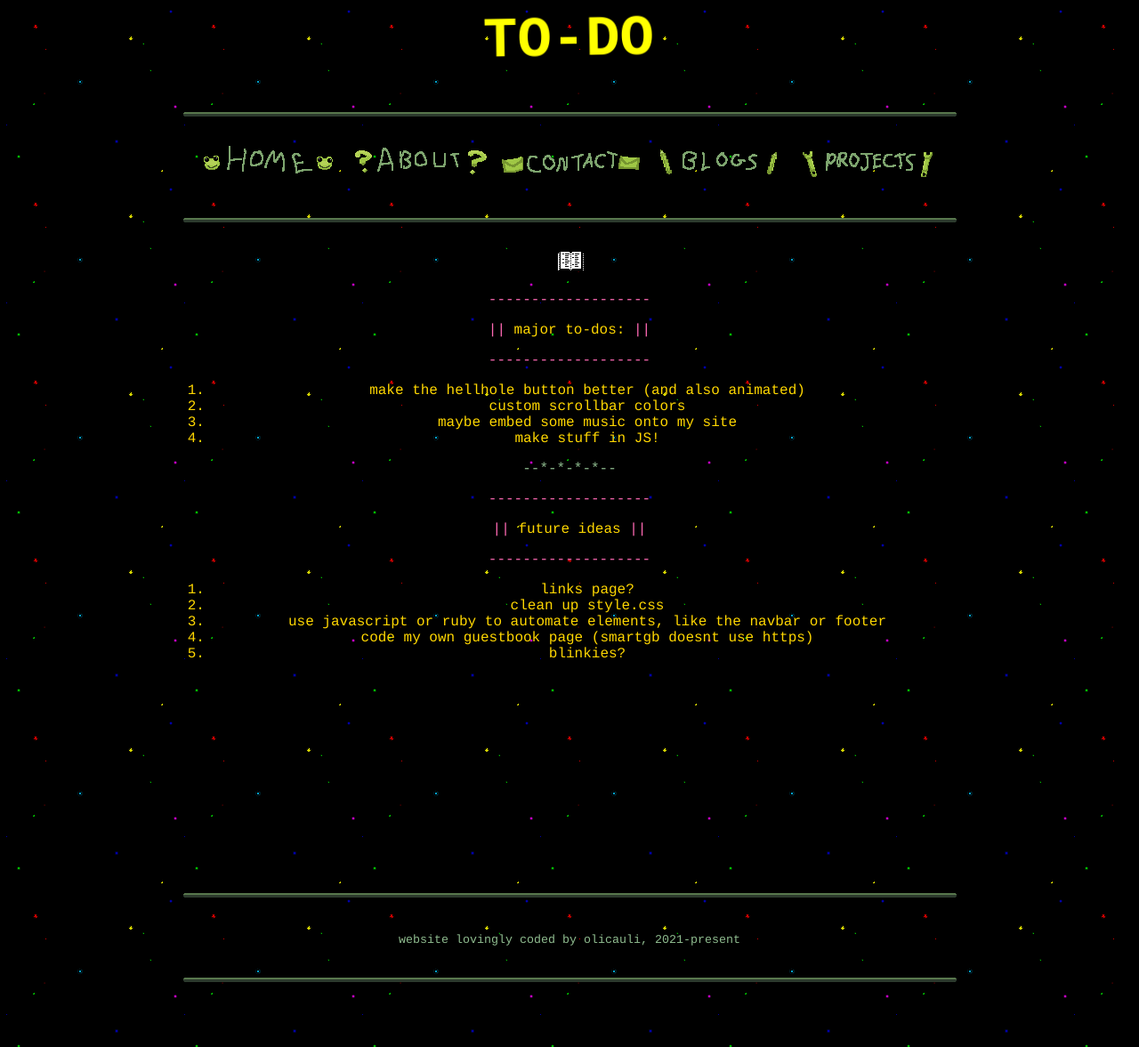
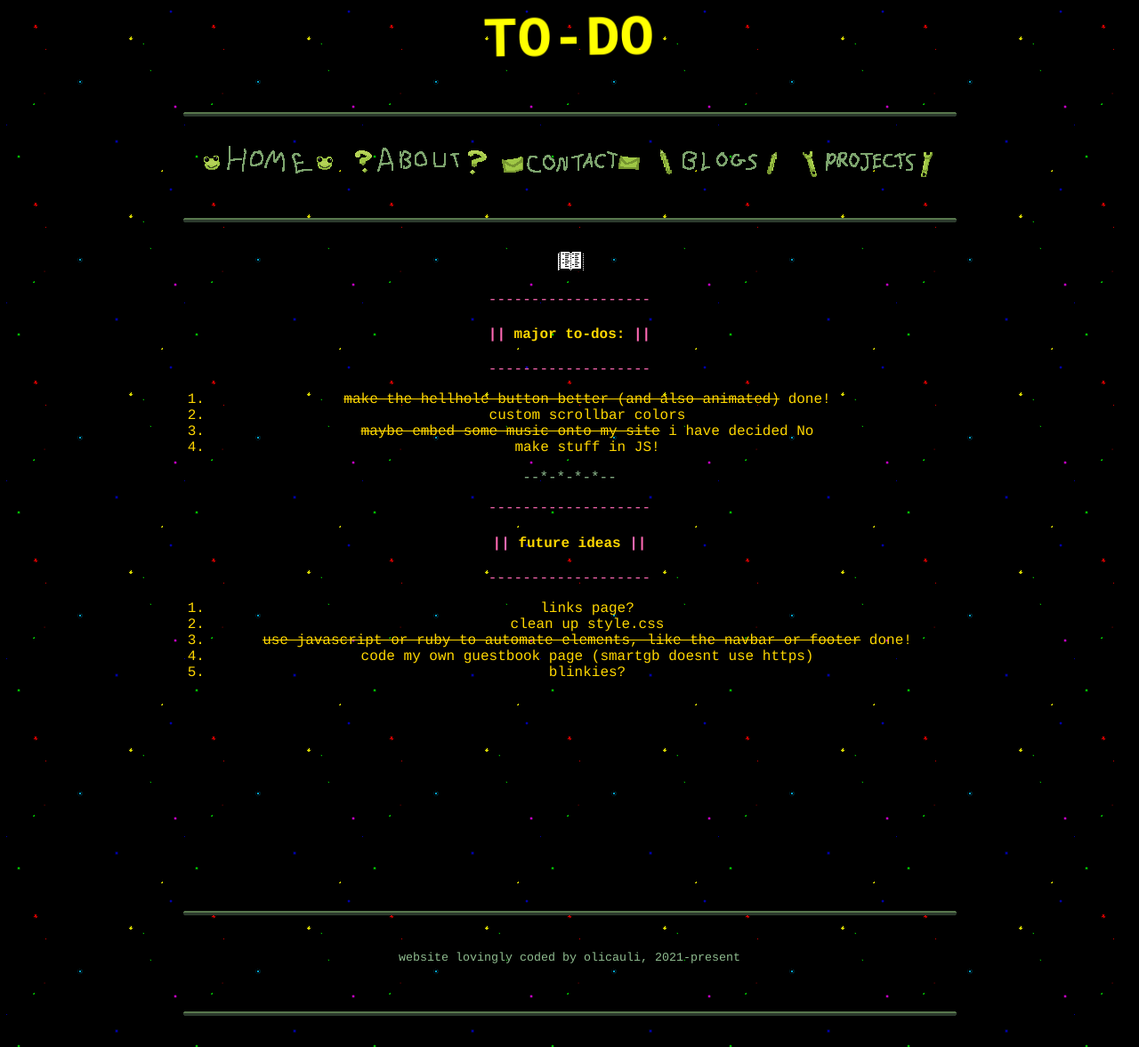
Before and after one commit to olicauli/oli-hellhole, a Jekyll site: the page built from projects/todo.html, in a window 1280 px wide and 1177 px high. Shown: the whole window at 89% size. Built offline with Jekyll 4.4.1, drawn with Linux system fonts in a browser that asks for light colours.

Commit message:
fix footer

```diff
--- a/_includes/footer.html
+++ b/_includes/footer.html
@@ -6,7 +6,7 @@
         {% endunless %}
 
         {% if zh %}
-        <p "small">这个网页给奥利写了 2021年-今年</p>
+        <p>这个网页给奥利写了 2021年-今年</p>
         {% endif %}
 
         {% if page.home %}
@@ -20,6 +20,7 @@
             <a href="https://www.linux.org/"><img class="button" src="{% link resources/images/webbuttons/linux_now.gif %}"></a>
             <a href="http://users3.smartgb.com/g/g.php?a=s&i=g36-32849-05"><img class="button" alt="Guestbook" border="0" src="http://extras3.smartgb.com/b/gb_80x40.gif" width="80" height="40"></a>
         {% endif %}
+        <br>
         <img src="{% link /resources/images/site/greenline.png %}">
     </footer>
 </div>
--- a/_includes/update-log.html
+++ b/_includes/update-log.html
@@ -6,6 +6,7 @@
 <div class="updatelog">
   <h4>2021年12月29日</h4>
   <h5>~-*-~</h5>
+  <p>* minor fixes</p>
   <p>* new navbar icons!</p>
   <p>* new webbutton!</p>
   <p>* new favicon!</p>
--- a/index.html
+++ b/index.html
@@ -10,7 +10,7 @@ header_file: hellhole.gif
   <img src="{% link /resources/images/bluscrn.gif %}">
   <img src="{% link /resources/images/tv_gray.gif %}">
   <img src="{% link /resources/images/bluscrn.gif %}">
-  <h4 id="dajiahao">大家好！！</p>
+  <h4 id="dajiahao">大家好！！</h4>
   <h4>welcome to my home on the world-wide web!</h4>
   <p>here you'll find a general collection of random stuff i make or write or enjoy or find nostalgic</p>
   <p>click any of the navigation buttons to be taken to some of my pages!</p>
--- a/projects/todo.html
+++ b/projects/todo.html
@@ -7,23 +7,23 @@ header_text: TO-DO
 in here into style.css pls -->
 
 <img src="{% link resources/images/Simple_book.gif %}">
-<p style="color:HotPink">-------------------</p>
-<p style="color:Gold;"><span style="color:HotPink">||</span>  major to-dos:  <span style="color:HotPink">||</span></p>
-<p style="color:HotPink">-------------------</p>
+<p><span>-------------------</span></p>
+<h4><span>||</span>  major to-dos:  <span>||</span></h4>
+<p><span>-------------------</span></p>
 <ol>
-  <li>make the hellhole button better (and also animated)</li>
+  <li><strike>make the hellhole button better (and also animated)</strike> done!</li>
   <li>custom scrollbar colors</li>
-  <li>maybe embed some music onto my site</li>
+  <li><strike>maybe embed some music onto my site</strike> i have decided No</li>
   <li>make stuff in JS!</li>
 </ol>
 <p>--*-*-*-*--</p>
-<p style="color:HotPink">-------------------</p>
-<p style="color:Gold;"><span style="color:HotPink">||</span>  future ideas  <span style="color:HotPink">||</span></p>
-<p style="color:HotPink">-------------------</p>
+<p><span>-------------------</span></p>
+<h4><span>||</span>  future ideas  <span>||</span></h4>
+<p><span>-------------------</span></p>
 <ol>
   <li>links page?</li>
   <li>clean up style.css</li>
-  <li>use javascript or ruby to automate elements, like the navbar or footer</li>
+  <li><strike>use javascript or ruby to automate elements, like the navbar or footer</strike> done!</li>
   <li>code my own guestbook page (smartgb doesnt use https)</li>
   <li>blinkies?</li>
 </ol>
--- a/resources/css/style.css
+++ b/resources/css/style.css
@@ -1,238 +1,189 @@
-body {
-  background-color: black;
-  background-image: url('../images/site/animatedstars.gif');
-  text-align: center;
-  color: DarkSeaGreen;
-  font-family: Courier, Arial;
+#dajiahao
+{
+	color: HotPink;
+	margin-left: 20px;
 }
-
-nav {
-  margin-bottom: 10px;
-  position: sticky;
+#footer
+{
+	margin-left: auto;
+	margin-right: auto;
 }
-
-h1 {
-  color: Yellow;
+#footer p
+{
+	font-size: smaller;
 }
-
-h4 {
-  color: Gold;
+#header h1
+{
+	font-size: 4em;
+	line-height: 0px;
 }
-
-li {
-  color: Gold;
+.blogentry .date
+{
+	color: HotPink;
 }
-
-a:link {
-  color: HotPink;
+.blogentry h4
+{
+	color: HotPink;
 }
-
-a:hover {
-  color: Gold;
+.blognav li
+{
+	list-style-type: none;
+	padding-left: 0px;
+	text-align: center;
 }
-
-a:visited {
-  color: IndianRed;
+.blognav ul li
+{
+	display: inline;
 }
-
-a:active {
-  color: GoldenRod;
+.books::after
+{
+	content: url("../images/Simple_book.gif");
+	margin-left: 10px;
 }
-
-#header h1{
-  font-size:4em;
-  line-height:0px;
+.books::before
+{
+	content: url("../images/Simple_book.gif");
+	margin-right: 10px;
 }
-
-.main_content {
-  display: inline-block;
-  text-align: center;
-  width: 881px;
-  margin-left: auto;
-  margin-right: auto;
-  height: 700px;
-  overflow-y: auto;
-  overflow-x: hidden;
-  max-width: 100%;
+.button:active
+{
+	transform: rotate(10deg) translateY(5px);
 }
-
-#dajiahao {
-  color:HotPink;
-  margin-left:20px;
+.button:hover
+{
+	transform: rotate(10deg);
 }
-
-.centerbox {
-  text-align: center;
-  display: inline-block;
-  width: 250px;
-  height: 400px;
-  left: 100%;
-  /*
-  border-style: dotted;
-  border-color: DarkSeaGreen;
-  border-width: 2px;
-  */
-  margin: 25px 10px 0px 0px;
+.centerbox
+{
+	display: inline-block;
+	height: 400px;
+	left: 100%;
+	margin: 25px 10px 0px 0px;
+	text-align: center;
+	width: 250px;
 }
-
-.centerbox span {
-  color: HotPink;
+.centerbox span
+{
+	color: HotPink;
 }
-
-.welcomebox {
-  text-align: center;
-  display: inline-block;
-  float: left;
-  width: 250px;
-  height: 400px;
-  left: 100%;
-  /*
-  border-style: dotted;
-  border-color: DarkSeaGreen;
-  border-width: 2px;
-  */
-  margin: 25px 10px 100px 100px;
+.dance
+{
+	animation: shake 1s;
+	animation-iteration-count: infinite;
 }
-
-.messagebox h4{
-  color: HotPink;
+.frogs::after
+{
+	content: url("../images/frogbounce.gif");
+	margin-left: 5px;
 }
-
-.updateheader h4{
-  color: HotPink;
+.frogs::before
+{
+	content: url("../images/frogbounce.gif");
+	margin-right: 5px;
 }
-
-.updatelog {
-  display: inline-block;
-  margin-left: auto;
-  margin-right: auto;
-  width: 190px;
-  height: 250px;
-  overflow-y: scroll;
-  border: dashed;
-  border-width: 1px;
-  padding-left: 5px;
-  padding-top: 0px;
-  padding-bottom: 8px;
+.main_content
+{
+	display: inline-block;
+	height: 720px;
+	margin-left: auto;
+	margin-right: auto;
+	max-width: 100%;
+	overflow-x: hidden;
+	overflow-y: auto;
+	text-align: center;
+	width: 881px;
 }
-
-.updatelog p {
-  font-size: smaller;
-  color: DarkSeaGreen;
-  text-align: left;
+.messagebox h4
+{
+	color: HotPink;
 }
-
-.updatelog h4 {
-  font-size: smaller;
-  color: Gold;
-  text-align: center;
-  line-height: 20%;
+.new::after
+{
+	content: url("../images/new.gif");
+	margin-left: 10px;
 }
-.updatelog h5 {
-  font-size: smaller;
-  color: Gold;
-  text-align: center;
-  line-height: 20%;
+.new::before
+{
+	content: url("../images/new.gif");
+	margin-right: 10px;
 }
-
-.updatelog li {
-  font-size: smaller;
-  line-height: 80%;
-  color: HotPink;
-  text-align: left;
+.shake
+{
+	animation: shake 0.2s;
+	animation-iteration-count: infinite;
 }
-
-.updateheader {
-  display: inline-block;
-  width: 250px;
+.shakeh:hover
+{
+	animation: shake 0.2s;
+	animation-iteration-count: infinite;
 }
-
-#footer {
-  margin-left: auto;
-  margin-right: auto;
+.small
+{
+	font-size: smaller;
 }
-
-#footer p {
-font-size: smaller;
+.updateheader
+{
+	display: inline-block;
+	width: 250px;
 }
-
-.blognav ul li {
-  display: inline;
+.updateheader h4
+{
+	color: HotPink;
 }
-
-.blognav li {
-  list-style-type: none;
-  padding-left: 0px;
-  text-align: center;
+.updatelog
+{
+	border: dashed;
+	border-width: 1px;
+	display: inline-block;
+	height: 250px;
+	margin-left: auto;
+	margin-right: auto;
+	overflow-y: scroll;
+	padding-bottom: 8px;
+	padding-left: 5px;
+	padding-top: 0px;
+	width: 190px;
 }
-
-.blogentry h4 {
-  color: HotPink;
+.updatelog h4
+{
+	color: Gold;
+	font-size: smaller;
+	line-height: 20%;
+	text-align: center;
 }
-
-.blogentry .date{
-  color: HotPink;
+.updatelog h5
+{
+	color: Gold;
+	font-size: smaller;
+	line-height: 20%;
+	text-align: center;
 }
-
+.updatelog li
+{
+	color: HotPink;
+	font-size: smaller;
+	line-height: 80%;
+	text-align: left;
+}
+.updatelog p
+{
+	color: DarkSeaGreen;
+	font-size: smaller;
+	text-align: left;
+}
 .warning
 {
-  color: red;
+	color: red;
 }
-
-.small {
-  font-size: smaller;
-}
-
-.button:hover {
-  transform: rotate(10deg);
-}
-
-.button:active {
-  transform: rotate(10deg) translateY(5px);
-}
-
-.shake {
-  animation: shake 0.2s;
-  animation-iteration-count: infinite;
-}
-
-.dance {
-  animation: shake 1s;
-  animation-iteration-count: infinite;
-}
-
-.shakeh:hover {
-  animation: shake 0.2s;
-  animation-iteration-count: infinite;
-}
-
-.new::before {
-  content: url("../images/new.gif");
-  margin-right: 10px;
-}
-.new::after {
-  content: url("../images/new.gif");
-  margin-left: 10px;
-}
-
-.books::before {
-  content: url("../images/Simple_book.gif");
-  margin-right: 10px;
-}
-
-.books::after {
-  content: url("../images/Simple_book.gif");
-  margin-left: 10px;
-}
-
-.frogs::before {
-  content: url("../images/frogbounce.gif");
-  margin-right: 5px;
-}
-
-.frogs::after {
-  content: url("../images/frogbounce.gif");
-  margin-left: 5px;
+.welcomebox
+{
+	display: inline-block;
+	float: left;
+	height: 400px;
+	left: 100%;
+	margin: 25px 10px 100px 100px;
+	text-align: center;
+	width: 250px;
 }
 
 @keyframes shake {
@@ -248,3 +199,49 @@ font-size: smaller;
   90% { transform: translate(1px, 2px) rotate(0deg); }
   100% { transform: translate(1px, -2px) rotate(-1deg); }
 }
+
+a:active
+{
+	color: GoldenRod;
+}
+a:hover
+{
+	color: Gold;
+}
+a:link
+{
+	color: HotPink;
+}
+a:visited
+{
+	color: IndianRed;
+}
+body
+{
+	background-color: black;
+	background-image: url('../images/site/animatedstars.gif');
+	color: DarkSeaGreen;
+	font-family: Courier, Arial;
+	text-align: center;
+}
+h1
+{
+	color: Yellow;
+}
+h4
+{
+	color: Gold;
+}
+li
+{
+	color: Gold;
+}
+nav
+{
+	margin-bottom: 10px;
+	position: sticky;
+}
+
+span {
+  color: HotPink;
+}
```
